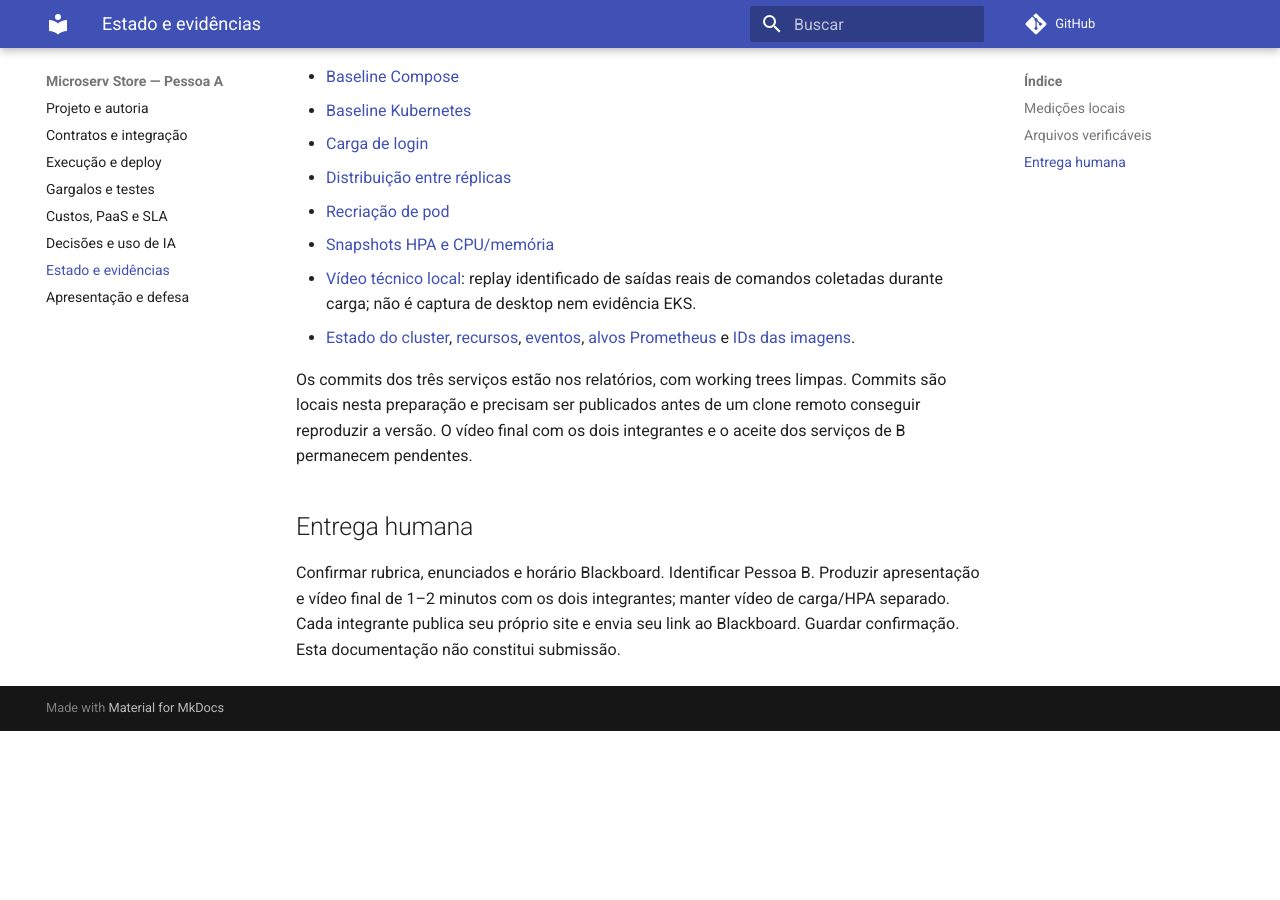
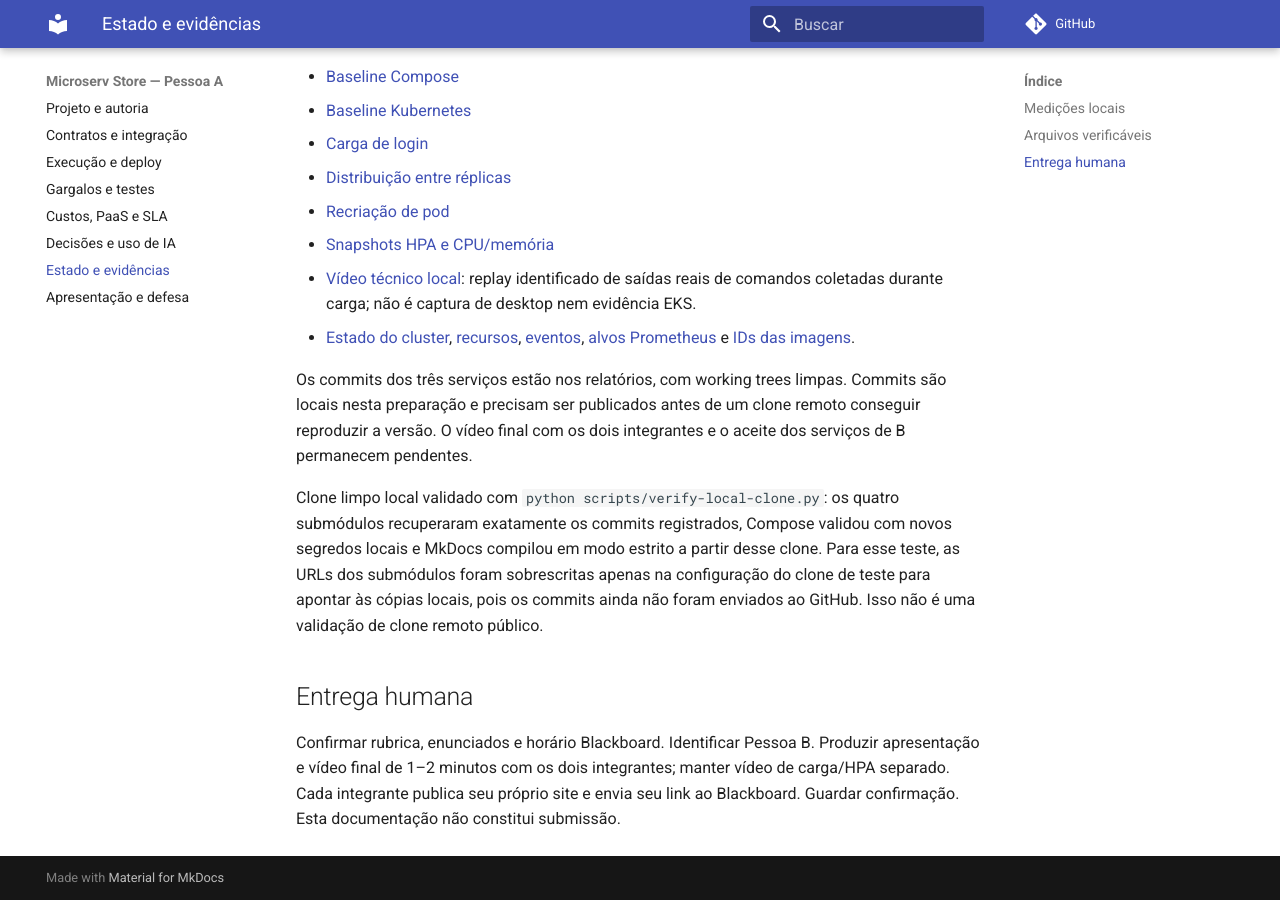
Before and after one commit to Microserv-1/store-docs-a, an MkDocs documentation site: the page built from docs/status.md, in a window 1280 px wide and 900 px high, scrolled down 1929 px. Built offline with MkDocs 1.6.1 and Material for MkDocs 9.7.7, drawn with Linux system fonts in a browser that asks for light colours; comment, search, counter and statistics services are not loaded; before the commit the page ends 2660 px from its top, so only the background shows below that.

Commit message:
Record successful clean local clone verification

```diff
--- a/docs/status.md
+++ b/docs/status.md
@@ -49,6 +49,8 @@ O diagnóstico inicial encontrou demora de aproximadamente 2s no cliente Windows
 
 Os commits dos três serviços estão nos relatórios, com working trees limpas. Commits são locais nesta preparação e precisam ser publicados antes de um clone remoto conseguir reproduzir a versão. O vídeo final com os dois integrantes e o aceite dos serviços de B permanecem pendentes.
 
+Clone limpo local validado com `python scripts/verify-local-clone.py`: os quatro submódulos recuperaram exatamente os commits registrados, Compose validou com novos segredos locais e MkDocs compilou em modo estrito a partir desse clone. Para esse teste, as URLs dos submódulos foram sobrescritas apenas na configuração do clone de teste para apontar às cópias locais, pois os commits ainda não foram enviados ao GitHub. Isso não é uma validação de clone remoto público.
+
 ## Entrega humana
 
 Confirmar rubrica, enunciados e horário Blackboard. Identificar Pessoa B. Produzir apresentação e vídeo final de 1–2 minutos com os dois integrantes; manter vídeo de carga/HPA separado. Cada integrante publica seu próprio site e envia seu link ao Blackboard. Guardar confirmação. Esta documentação não constitui submissão.
```
